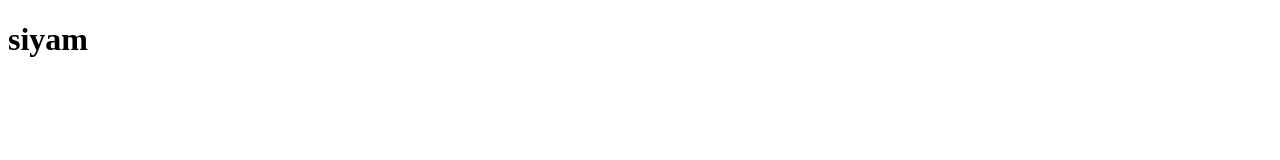
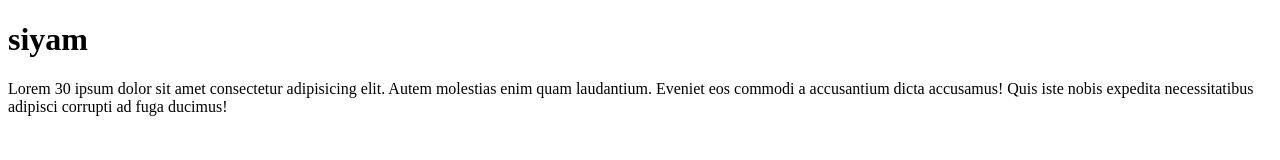
Before and after one commit to pinceasia/my-new-project, a plain HTML site: page index.html in a window 1280 px wide. Drawn offline with Linux system fonts and the light colour scheme.

Commit message:
My-fast-project

```diff
--- a/index.html
+++ b/index.html
@@ -7,5 +7,7 @@
  </head>
  <body>
     <h1>siyam</h1>
+    <p>Lorem 30
+         ipsum dolor sit amet consectetur adipisicing elit. Autem molestias enim quam laudantium. Eveniet eos commodi a accusantium dicta accusamus! Quis iste nobis expedita necessitatibus adipisci corrupti ad fuga ducimus!</p>
  </body>
  </html>
```
